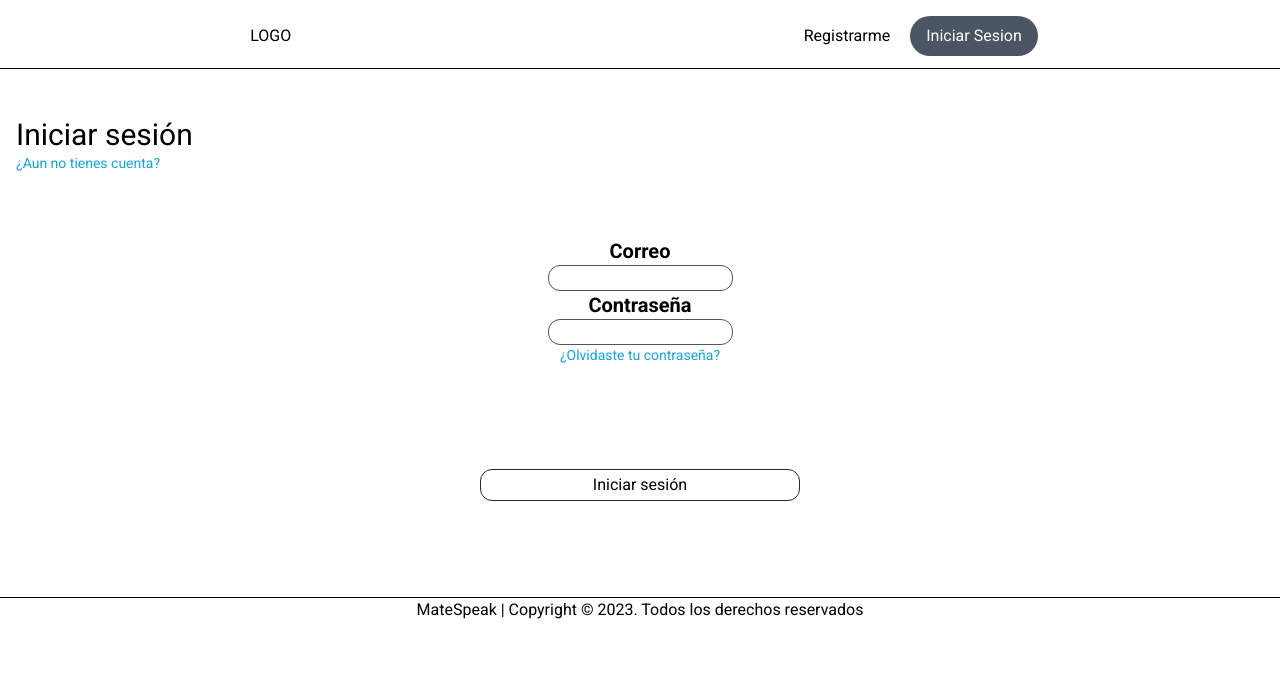
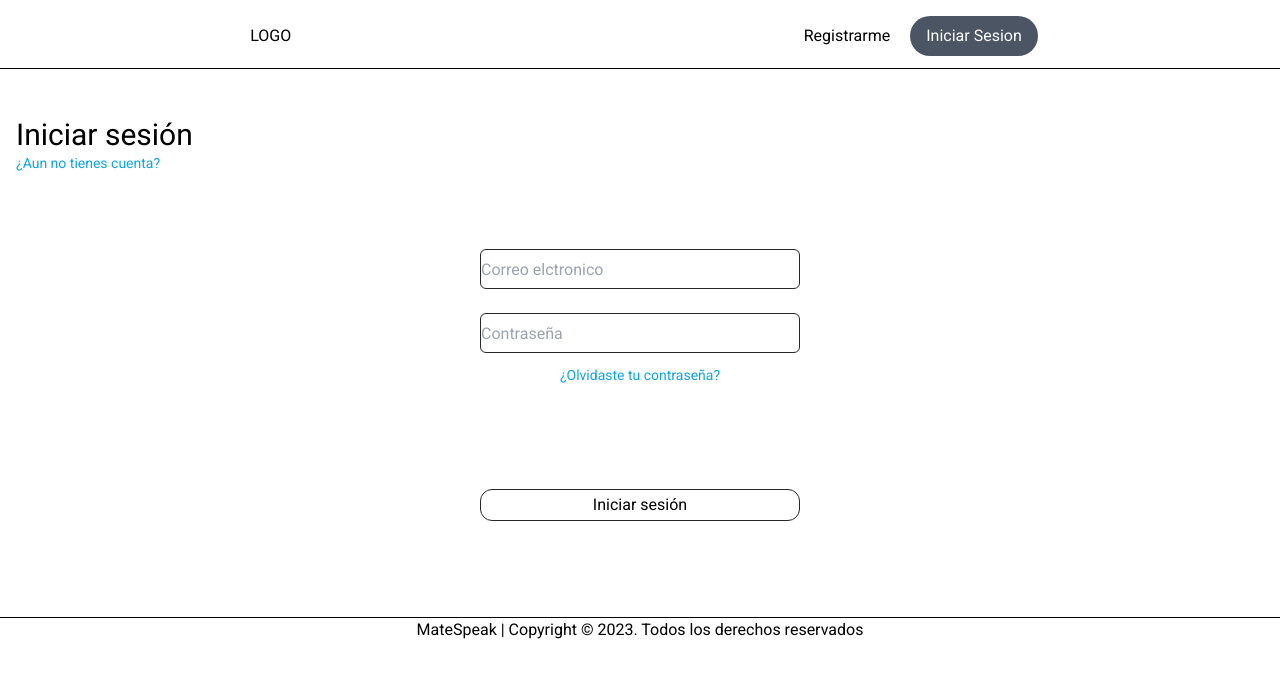
Before and after one commit to rodrikohnen/s11-15-m-csharp-react, a Next.js app in the folder front/: page /login in a window 1280 px wide. Shown: the top 678 px of the page. Built offline with nearby package versions, Linux system fonts and the light colour scheme.

Commit message:
add: finish home

```diff
--- a/front/src/app/home/page.jsx
+++ b/front/src/app/home/page.jsx
@@ -17,8 +17,6 @@ export default function HomeUser() {
         Quiero ser mentor
       </Link>
       </span>
-      </div>
-      <div className="text-3xl flex justify-start flex-col mt-12 mb-24 ml-4">
       <div >
         <h1>En vivo</h1>
         <span className="flex flex-col justify-start items-start ">
--- a/front/src/components/LoginForm.jsx
+++ b/front/src/components/LoginForm.jsx
@@ -34,19 +34,19 @@ export default function LoginForm() {
         className="flex flex-col items-center max-full mb-20 "
         onSubmit={handleSubmit(onSubmit)}
       >
-        <label className="text-xl font-bold">Correo</label>
         <input
+          placeholder="Correo elctronico"
           type="email"
-          className="rounded-xl border border-primary-50"
+          className="border border-zinc-800 w-[20rem] h-[2.5rem] m-3 rounded-md"
           {...register("correo")}
         />
         {errors.correo && (
           <p className="text-pink-700">{errors.correo?.message}</p>
         )}
-        <label className="text-xl font-bold">Contraseña</label>
         <input
+          placeholder="Contraseña"
           type="password"
-          className="rounded-xl border border-primary-50"
+          className="border border-zinc-800 w-[20rem] h-[2.5rem] m-3 rounded-md"
           {...register("contraseña")}
         />
         {errors.contraseña && (
```
